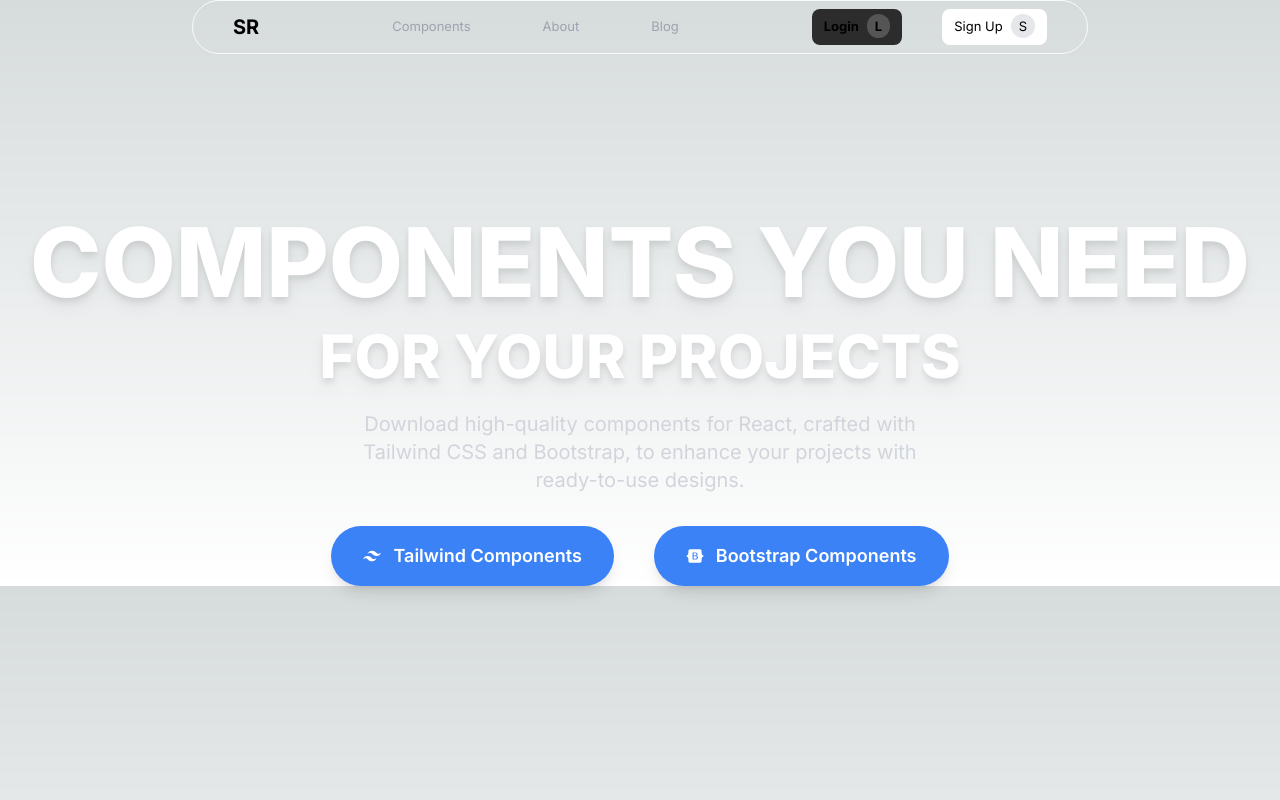
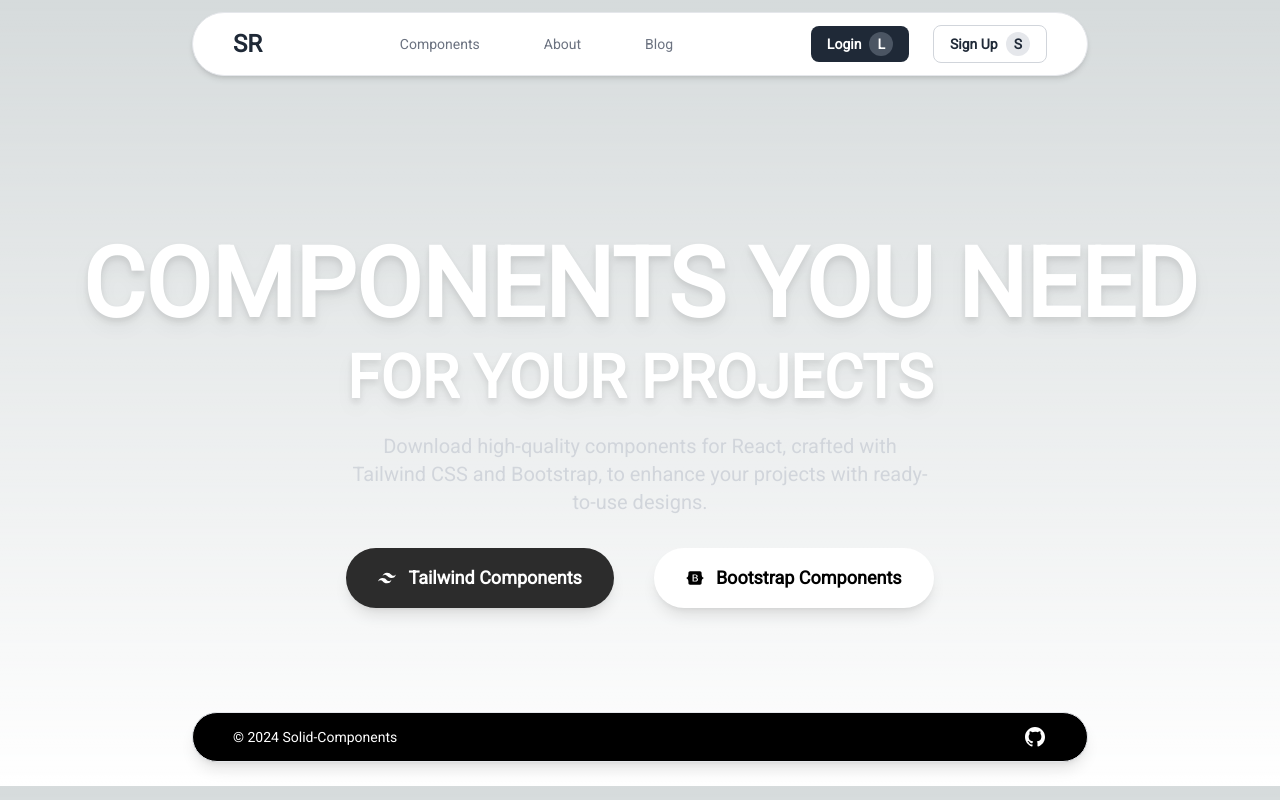
Before and after one commit to AliSinaYOusofi/solid-components, a Next.js app: page / in a window 1280 px wide. Built offline with nearby package versions, Linux system fonts and the light colour scheme.

Commit message:
added: footer and edited: herosection

```diff
--- a/app/page.tsx
+++ b/app/page.tsx
@@ -1,16 +1,21 @@
+import Footer from "@/components/Footer/Footer";
 import HeroSection from "@/components/HeroSection/HeroSection";
 import MainNavbar from "@/components/Navbar/MainNavbar";
 
+import { Roboto } from 'next/font/google'
+
+const roboto = Roboto({
+  weight: '400',
+  subsets: ['latin'],
+  display: 'swap',
+})
+
 export default function Home() {
   return (
-    <main className="relative w-screen h-screen bg-gradient-to-r from-black via-gray-800 to-white">
-      <div className="absolute inset-0 flex items-center justify-center">
-        <div className="animate-spin-slow w-96 h-96 bg-gradient-to-r from-black via-gray-800 to-white rounded-full opacity-30"></div>
-      </div>
-      <div className="relative z-10">
-        <MainNavbar />
-        <HeroSection />
-      </div>
+    <main className={roboto.className}>
+      <MainNavbar />
+      <HeroSection />
+      <Footer />
     </main>
   );
 }
--- /dev/null
+++ b/components/Footer/Footer.tsx
@@ -0,0 +1,23 @@
+import React from 'react';
+
+export default function Footer() {
+    const currentYear = new Date().getFullYear();
+
+    return (
+        <footer className="mx-auto mt-20 w-[70%] py-6">
+            <div className="flex justify-between items-center px-10 py-3 rounded-full shadow-lg bg-black border border-gray-200">
+                <div className="flex items-center">
+                    <span className="text-sm text-white">© {currentYear} Solid-Components</span>
+                </div>
+
+                <div className="flex items-center gap-8">
+                    <a href="https://github.com/AliSinaYOusofi/solid-components" target="_blank" rel="noopener noreferrer" className="text-white hover:text-gray-300 transition-all">
+                        <svg className="w-6 h-6" fill="currentColor" viewBox="0 0 24 24" xmlns="http://www.w3.org/2000/svg">
+                            <path d="M12 2C6.48 2 2 6.48 2 12c0 4.42 2.87 8.17 6.84 9.49.5.09.68-.21.68-.48 0-.23-.01-.82-.01-1.6-2.78.6-3.37-1.34-3.37-1.34-.45-1.14-1.1-1.44-1.1-1.44-.9-.61.07-.6.07-.6 1 .07 1.53 1.03 1.53 1.03.9 1.52 2.36 1.08 2.94.83.09-.65.35-1.08.63-1.33-2.22-.25-4.56-1.11-4.56-4.95 0-1.09.39-1.98 1.03-2.68-.1-.25-.45-1.27.1-2.65 0 0 .84-.27 2.75 1.02A9.52 9.52 0 0112 6.85c.85.004 1.71.114 2.51.334 1.91-1.29 2.75-1.02 2.75-1.02.55 1.38.2 2.4.1 2.65.64.7 1.03 1.59 1.03 2.68 0 3.85-2.34 4.7-4.56 4.95.36.31.68.92.68 1.85 0 1.34-.01 2.42-.01 2.75 0 .27.18.58.69.48C19.13 20.17 22 16.42 22 12c0-5.52-4.48-10-10-10z"/>
+                        </svg>
+                    </a>
+                </div>
+            </div>
+        </footer>
+    )
+}
--- a/components/HeroSection/HeroSection.tsx
+++ b/components/HeroSection/HeroSection.tsx
@@ -1,6 +1,7 @@
 import React from "react";
 import Image from "next/image";
 import { RiBootstrapFill, RiTailwindCssFill } from "react-icons/ri";
+
 export default function HeroSection() {
     return (
         <div className="mt-40 flex flex-col items-center justify-center w-full h-full text-center">
@@ -16,11 +17,13 @@
             </p>
 
             <div className="flex  gap-10">
-                <button className="flex gap-3 items-center justify-center mt-8 px-8 py-4 bg-blue-500 text-white text-lg font-semibold rounded-full shadow-lg hover:bg-blue-600 transition duration-300 ease-in-out">
+
+                <button className="flex gap-3 items-center justify-center mt-8 px-8 py-4 bg-[#2C2C2C] text-white text-lg font-semibold rounded-full shadow-lg hover:bg-white/40 transition duration-300 ease-in-out">
                     <RiTailwindCssFill />
                     Tailwind Components
                 </button>
-                <button className="flex gap-3 items-center justify-center mt-8 px-8 py-4 bg-blue-500 text-white text-lg font-semibold rounded-full shadow-lg hover:bg-blue-600 transition duration-300 ease-in-out">
+
+                <button className="flex gap-3 items-center justify-center mt-8 px-8 py-4 bg-white text-black text-lg font-semibold rounded-full shadow-lg hover:bg-white/60 transition duration-300 ease-in-out">
                     <RiBootstrapFill />
                     Bootstrap Components
                 </button>
--- a/components/Navbar/MainNavbar.tsx
+++ b/components/Navbar/MainNavbar.tsx
@@ -1,67 +1,88 @@
-"use client"
+"use client";
 
-import React, { useEffect } from 'react';
-import Link from 'next/link';
-import { useRouter } from 'next/navigation';
+import React, { useEffect } from "react";
+import Link from "next/link";
+import { useRouter } from "next/navigation";
 
 const MainNavbar: React.FC = () => {
+  const router = useRouter();
 
-    const router = useRouter()
+  useEffect(() => {
 
-    useEffect( () => {
+    const handleKeyDownForLogin = (event: KeyboardEvent): void => {
+      if (event.key === "l") {
+        router.push("/login");
+      }
+    };
 
-        const handleKeyDownForLogin = (event: KeyboardEvent) : void => {
-            if (event.key === "l") {
-                router.push("/login")
+    const handleKeyDownForSignup = (event: KeyboardEvent): void => {
+      if (event.key === "s") {
+        router.push("/signup");
       }
-        }
+    };
 
-        const handleKeyDownForSignup = (event: KeyboardEvent) : void => {
-            if (event.key === "s") {
-                router.push("/signup")
-            }
-        }
-
-        window.addEventListener("keydown", handleKeyDownForSignup)
-        window.addEventListener("keydown", handleKeyDownForLogin)
+    window.addEventListener("keydown", handleKeyDownForSignup);
+    window.addEventListener("keydown", handleKeyDownForLogin);
 
     return () => {
-            window.removeEventListener("keydown", handleKeyDownForLogin)
-            window.removeEventListener("keydown", handleKeyDownForSignup)
-        }
-    }, [])
+      window.removeEventListener("keydown", handleKeyDownForLogin);
+      window.removeEventListener("keydown", handleKeyDownForSignup);
+    };
+  }, []);
 
   return (
     <nav className="mx-auto mt-0 w-[70%]">
 
-            <div className="flex gap-20 justify-between items-center border-[1px] outline-none border-gray-50 px-10 py-2 rounded-full ">
+      <div className="flex gap-20 mt-3 justify-between items-center border border-gray-200 px-10 py-3 rounded-full shadow-md bg-white">
 
         <div className="flex items-center">
-                    <span className="text-xl font-bold">SR</span>
+
+          <Link href="/">
+            <span className="text-2xl font-bold cursor-pointer text-gray-800">SR</span>
+          </Link>
         </div>
 
         <div className="flex items-center">
-                    <ul className="flex items-center  gap-10  ">
-                        <li className="text-gray-400 hover:text-white hover:bg-[#555555] transition-all text-[13px] duration-3 py-2 px-4 rounded-lg 00 cursor-pointer"> Components </li>
-                        <li className="text-gray-400 hover:text-white hover:bg-[#555555] transition-all text-[13px] duration-3 py-2 px-4 rounded-lg 00 cursor-pointer"> About </li>
-                        <li className="text-gray-400 hover:text-white hover:bg-[#555555] transition-all text-[13px] duration-3 py-2 px-4 rounded-lg 00 cursor-pointer"> Blog </li>
+          <ul className="flex items-center gap-8">
+
+            <Link href="/components">
+                <li className="text-gray-500 hover:text-gray-900 hover:bg-gray-100 transition-all text-sm py-2 px-4 rounded-lg cursor-pointer">
+                    Components
+                </li>
+            </Link>
+
+            <Link href="/about">
+
+                <li className="text-gray-500 hover:text-gray-900 hover:bg-gray-100 transition-all text-sm py-2 px-4 rounded-lg cursor-pointer">
+                About
+                </li>
+            </Link>
+
+            <Link href="/blog">
+
+                <li className="text-gray-500 hover:text-gray-900 hover:bg-gray-100 transition-all text-sm py-2 px-4 rounded-lg cursor-pointer">
+                    Blog
+                </li>
+            </Link>
           </ul>
         </div>
 
-                <div className="flex items-center gap-10">
-
-                    <button className="bg-[#2C2C2C] py-2 px-3 rounded-lg text-[13px] font-bold">
+        <div className="flex items-center gap-6">
+          <button className="bg-gray-800 text-white py-2 px-4 rounded-lg text-sm font-semibold hover:bg-gray-700 transition-all">
             Login
-                        <span className="bg-[#555555]  text-[13px] rounded-full px-2 py-1 ml-2">L</span>
+            <span className="bg-gray-600 text-white text-sm rounded-full px-2 py-1 ml-2">
+              L
+            </span>
           </button>
 
-                    <button className="py-2 px-3 rounded-lg text-[13px] bg-white text-black">
+          <button className="bg-white text-gray-800 py-2 px-4 rounded-lg text-sm font-semibold border border-gray-300 hover:bg-gray-100 transition-all">
             Sign Up
-                        <span className="bg-gray-200  text-[13px] rounded-full px-2 py-1 ml-2">S</span>
+            <span className="bg-gray-200 text-gray-800 text-sm rounded-full px-2 py-1 ml-2">
+              S
+            </span>
           </button>
         </div>
       </div>
-
     </nav>
   );
 };
--- a/styles/animated_background_main.css
+++ b/styles/animated_background_main.css
@@ -6,12 +6,15 @@
 }
 
 @keyframes gradient {
+
   0% {
     background-position: 0% 50%;
   }
+
   50% {
     background-position: 100% 50%;
   }
+
   100% {
     background-position: 0% 50%;
   }
```
Also changed, not shown: app/components/layout.tsx (added), app/components/page.tsx (added). Lines whose indentation alone changed are shown as unchanged.
